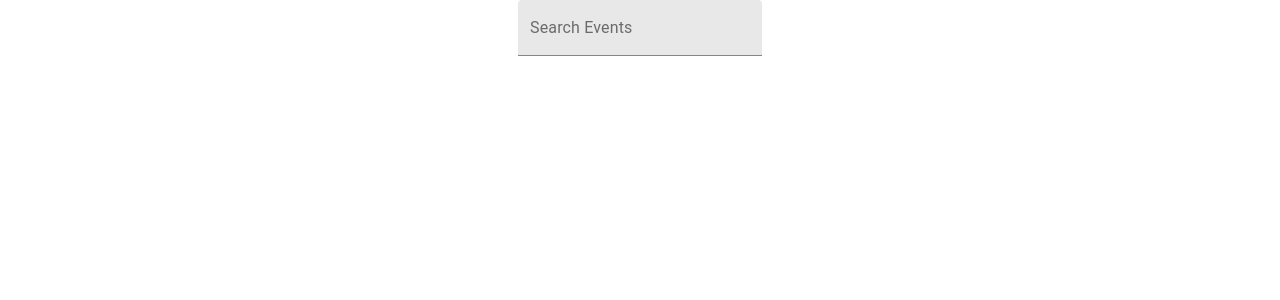
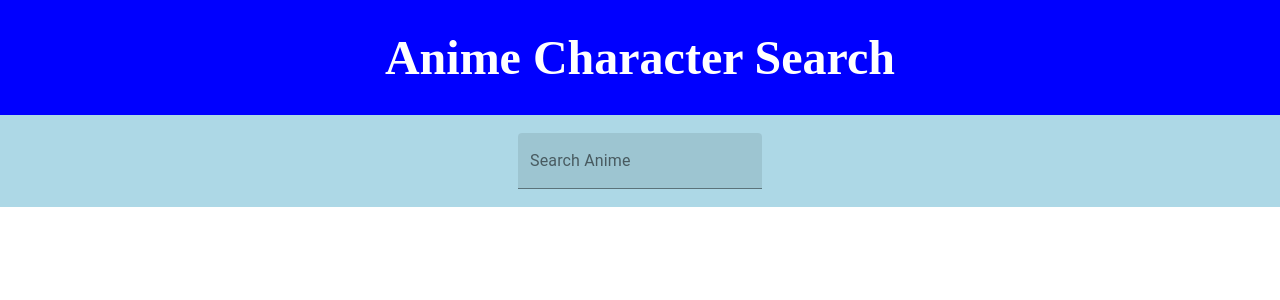
Before and after one commit to deepelegant99/search_over_api, a React (Create React App) app: page / in a window 1280 px wide. Shown: the top 300 px of the page. Built offline with nearby package versions, Linux system fonts and the light colour scheme.

Commit message:
fixed searchbox

```diff
--- a/src/App.css
+++ b/src/App.css
@@ -7,6 +7,28 @@
 body {
   text-align: center;
 }
+
+.ah1{
+  color:white;
+  background-color: blue;
+  font-size: xxx-large;
+  font-weight: bolder;
+  padding: 30px;
+  margin: 0;
+}
+
+.ah1 h1{
+  font-size:x-large;
+
+  color: white;
+}
+
+.ah2{
+  background-color: lightblue;
+  margin: 0;
+}
+
+
 
 .gallery {
   display: flex;
--- a/src/App.js
+++ b/src/App.js
@@ -3,6 +3,7 @@ import SearchBar from "./components/SearchBar";
 import DisplayList from "./components/DisplayList";
 import React, { useEffect, useState } from "react";
 import Card from "./components/Card";
+import Header from "./components/Header";
 
 function App() {
   const [names, setNames] = useState([]);
@@ -28,13 +29,23 @@ function App() {
               setNames(data.characters);
             });
         });
+    }else{
+      return (
+        <div>
+            Please enter Anime Title
+        </div>
+      );
     }
   }, [search]);
 
   return (
     <div className="App">
       <>
-        <SearchBar setSearch={setSearch} />
+        <Header setSearch={setSearch}/>
+        <div className="ah2">
+          <SearchBar setSearch={setSearch}/>
+          <br/>
+        </div>
         <DisplayList list={names} />
       </>
     </div>
--- /dev/null
+++ b/src/components/Header.js
@@ -0,0 +1,28 @@
+import "../App.css"
+import SearchBar from "./SearchBar";
+import React, { useEffect, useState } from "react";
+
+
+const Header = ()=>{
+
+    const [names, setNames] = useState([]);
+    const [search, setSearch] = useState("");
+
+    return(
+
+    <div>
+        <div className="ah1">
+        <hl>Anime Character Search</hl>
+        </div>
+        <div className="ah2">
+            <br/>
+
+
+            </div>
+    </div>
+
+);
+
+    }
+
+export default Header;
--- a/src/components/SearchBar.js
+++ b/src/components/SearchBar.js
@@ -20,7 +20,7 @@ const SearchBar = ({setSearch}) => {
       <FormControl>
         <TextField
           variant="filled"
-          label="Search Events"
+          label="Search Anime"
           size="medium"
           onChange={searchHandler}
           value={searchValue}
```
